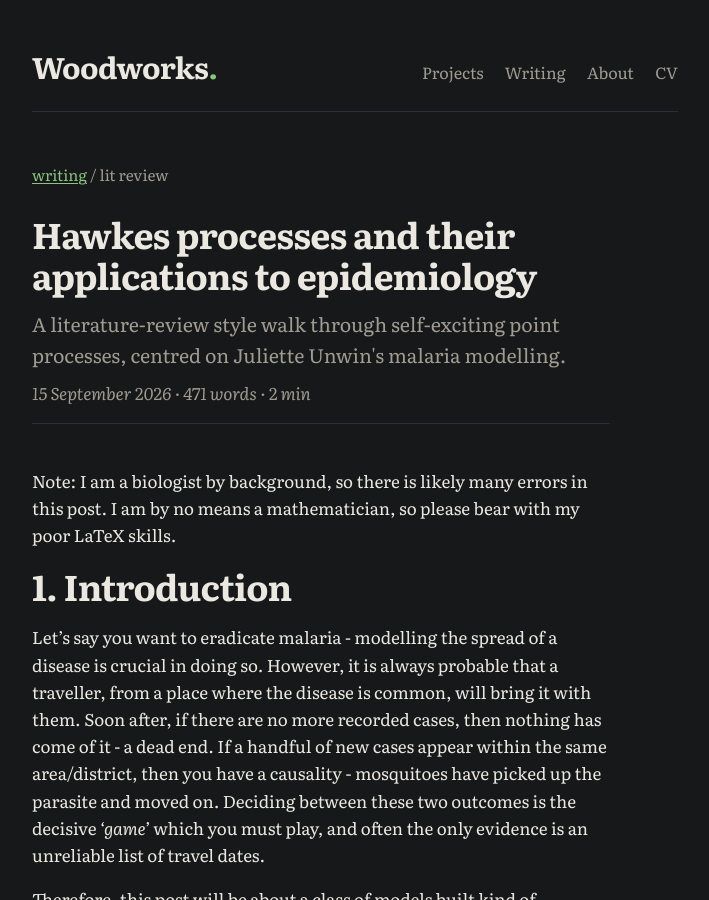
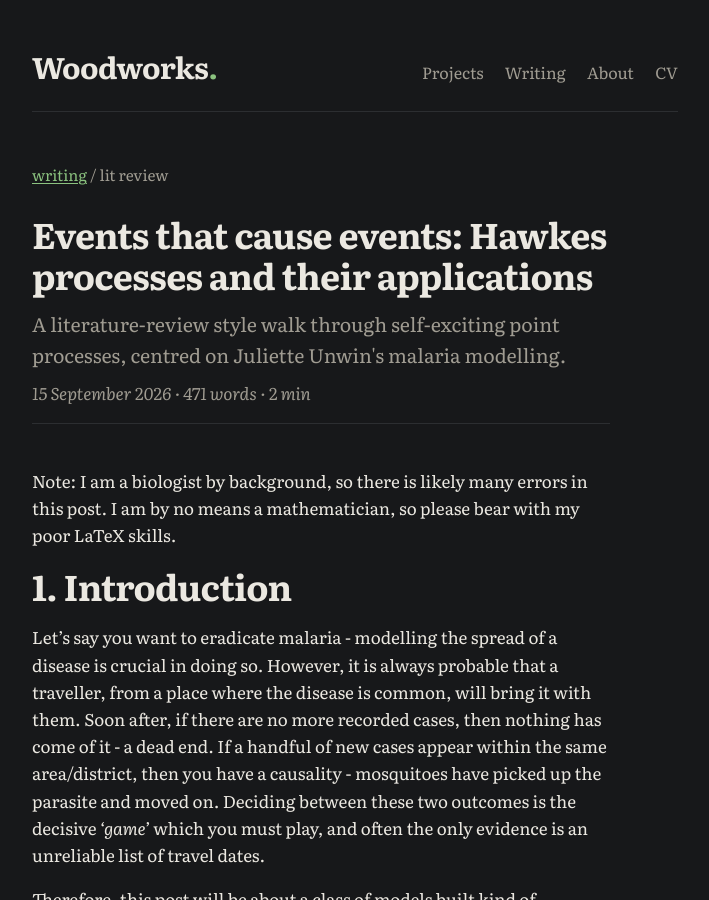
Before and after one commit to timj-wood/timj-wood.github.io, a Jekyll site: the page built from _posts/2026-09-15-hawkes-processes.md, in a window 1280 px wide and 900 px high. Shown: the whole window, without its empty margins (285-994 px from the left). Built offline with Jekyll 4.4.1, drawn with Linux system fonts in a browser that asks for light colours.

Commit message:
Update 2026-09-15-hawkes-processes.md

```diff
--- a/_posts/2026-09-15-hawkes-processes.md
+++ b/_posts/2026-09-15-hawkes-processes.md
@@ -1,5 +1,5 @@
 ---
-title: Hawkes processes and their applications to epidemiology
+title: "Events that cause events: Hawkes processes and their applications"
 summary: A literature-review style walk through self-exciting point processes, centred on Juliette Unwin's malaria modelling.
 category: lit review
 math: true
```
